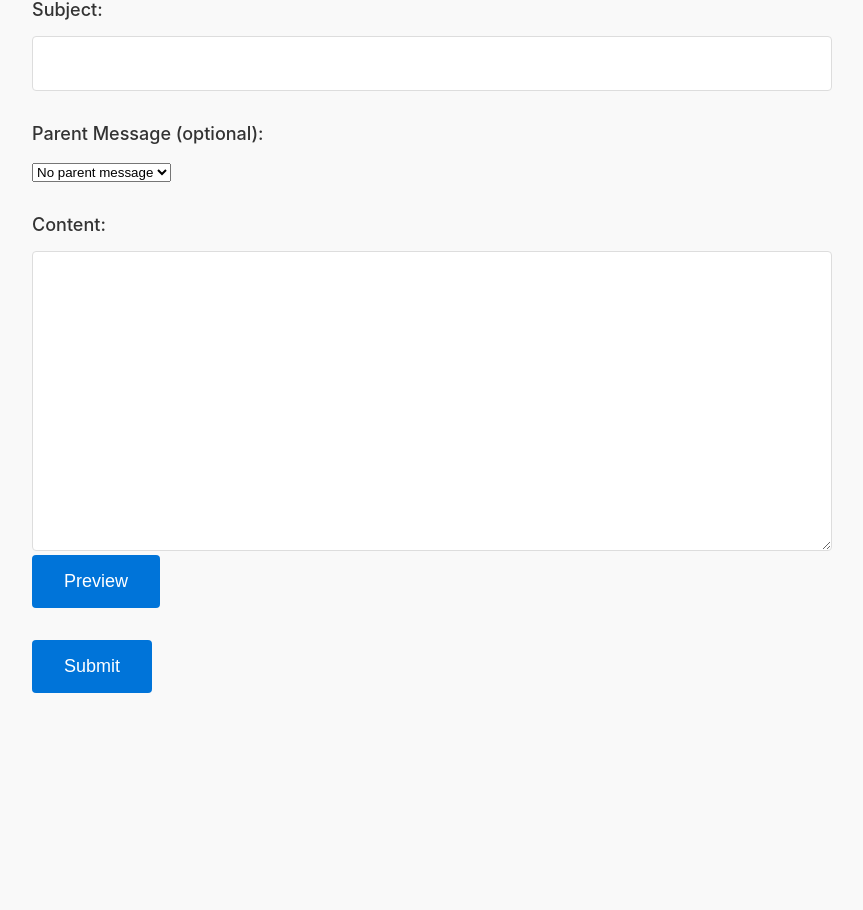
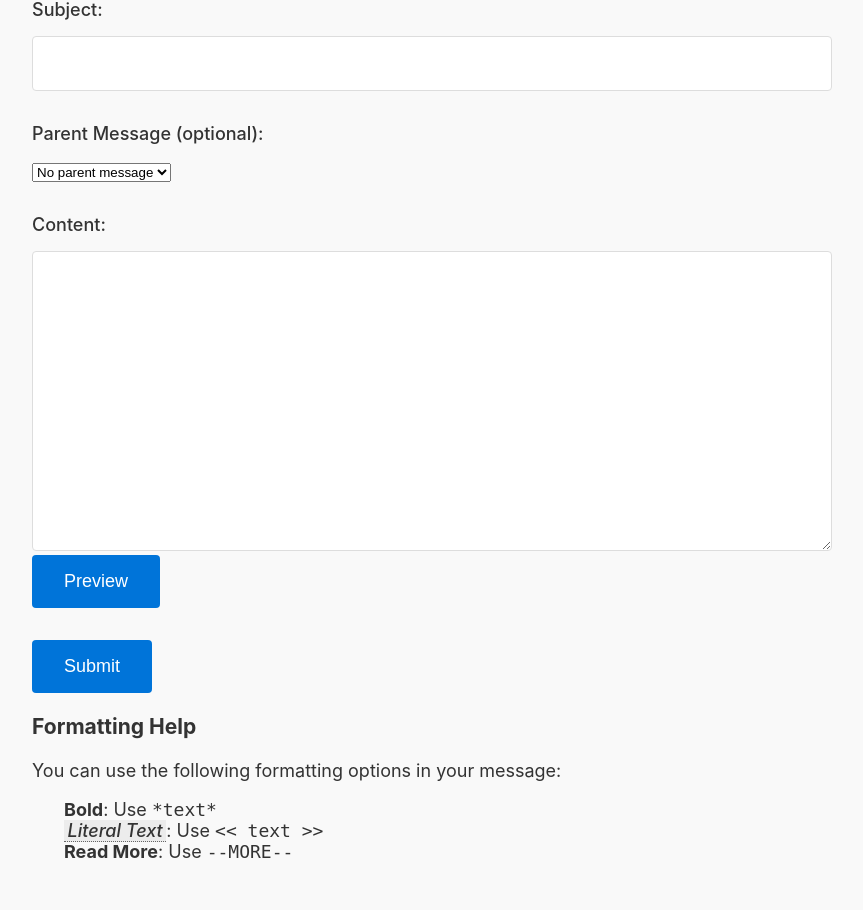
Before and after one commit to powera/atacama, a Flask app: template src/web/templates/submit.html in a window 1280 px wide. Shown: the part 141-1051 px from the top of the page, without its empty margins (208-1071 px from the left). Before the commit the page ends 834 px from the top, so only its background shows below. Run offline with Flask 3, Linux system fonts and the light colour scheme; the template is opened without the code that fills it, so the values that code supplies are empty; parts of the project's set-up code (start-up, migrations or seed data) failed here and were passed over.

Commit message:
use "preview" in stream, more text on submit

```diff
--- a/src/web/templates/stream.html
+++ b/src/web/templates/stream.html
@@ -74,7 +74,7 @@
                 </header>
                 <div class="message-body">
                     <div class="message-main">
-                        {{ message.processed_content | safe }}
+                        {{ (message.preview_content or message.processed_content) | safe }}
                     </div>
                     <div class="message-sidebar"></div>
                 </div>
--- a/src/web/templates/submit.html
+++ b/src/web/templates/submit.html
@@ -68,6 +68,16 @@
             <button type="submit">Submit</button>
         </form>
 
+        <div class="info-box">
+            <h3>Formatting Help</h3>
+            <p>You can use the following formatting options in your message:</p>
+            <ul>
+                <li><strong>Bold</strong>: Use <code>*text*</code></li>
+                <li><em>Literal Text</em>: Use <code>&lt;&lt; text &gt;&gt;</code>
+                <li><b>Read More</b>: Use <code>--MORE--</code></li>
+                <!-- Add more formatting options as needed -->
+            </ul>
+        </div>
         {% if colors %}
         <div class="info-box">
             <h3>Color Tags</h3>
```
Also changed, not shown: src/util/db.py (+7 -0 lines).
